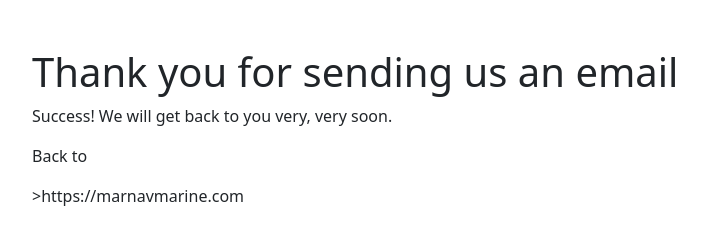
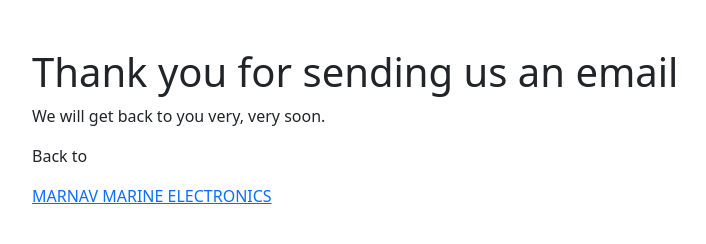
Before and after one commit to Marnavmarine/formsubmitdemo, a plain HTML site: page success.html in a window 1280 px wide. Shown: the whole page, without its empty margins (50-756 px from the left). Drawn offline with nearby package versions, Linux system fonts and the light colour scheme.

Commit message:
Add files via upload

```diff
--- a/success.html
+++ b/success.html
@@ -14,8 +14,8 @@
 
     <div class="container mt-5">
         <h1>Thank you for sending us an email</h1>
-        <p>Success! We will get back to you very, very soon.</p>
-        <p>Back to</p><a href="https://marnavmarine.com"></a>>https://marnavmarine.com</p>
+        <p>We will get back to you very, very soon.</p>
+        <p>Back to</p><a href="https://marnavmarine.com">MARNAV MARINE ELECTRONICS</a>
     </div>
 
     <!-- Optional JavaScript; choose one of the two! -->
```
